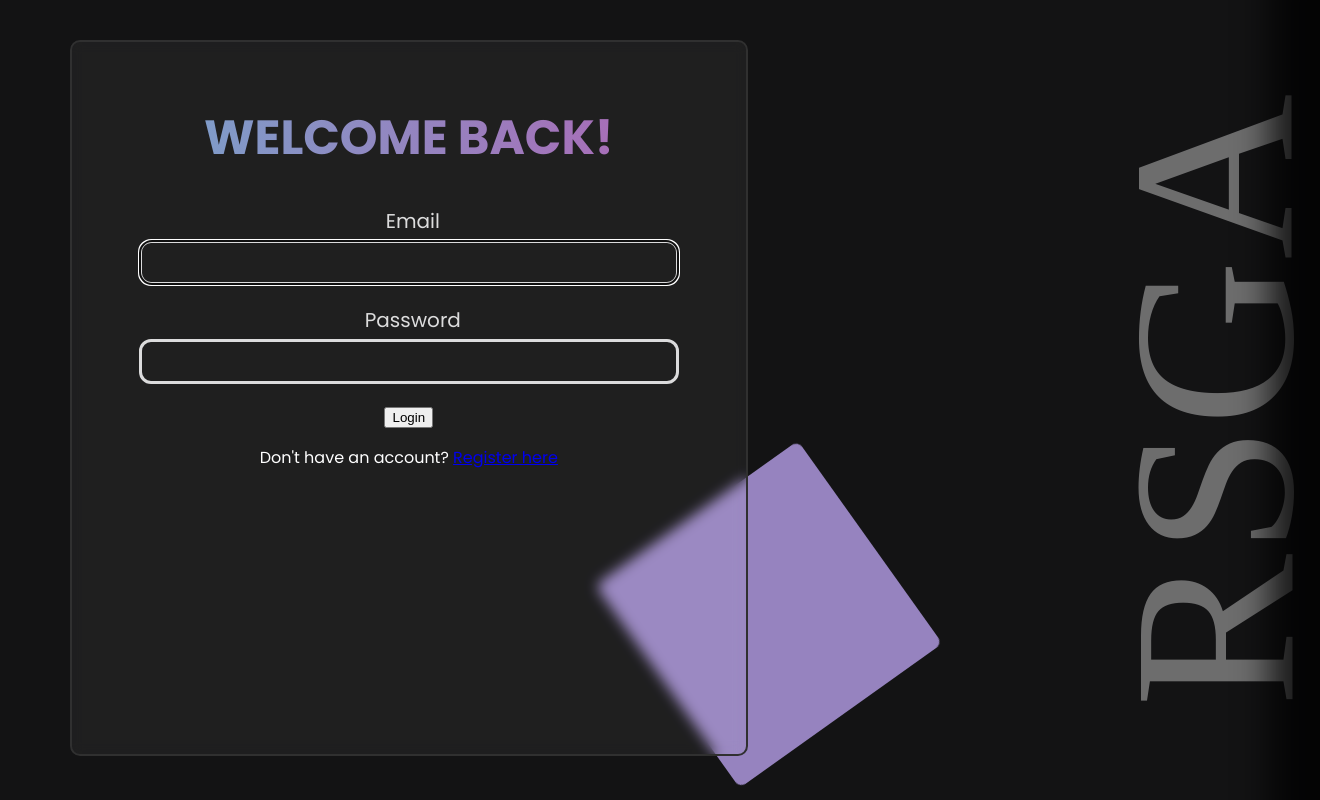
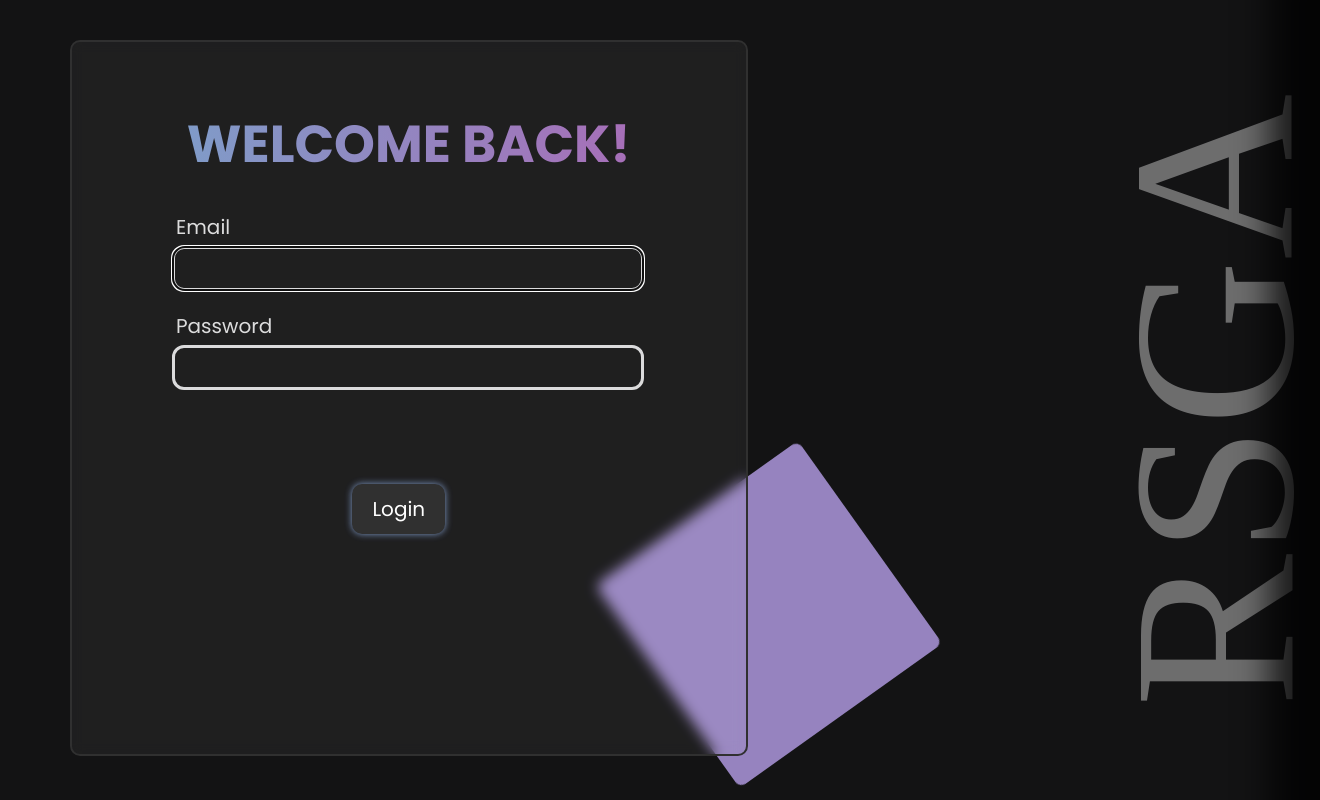
Before and after one commit to Shafif090/RSGA, a Flask app: page /login in a window 1320 px wide; the page is wider, and only the part inside the window is pictured. Run offline with Flask 3, Linux system fonts and the light colour scheme; some web fonts are replaced.

Commit message:
some tweaks

```diff
--- a/app.py
+++ b/app.py
@@ -61,7 +61,7 @@ def login():
         # Basic validation
         if not email:
             return apology("Must provide email", 403)
-        if not password:
+        elif not password:
             return apology("Must provide password", 403)
 
         user = Users.query.filter_by(email=email).first()
@@ -162,6 +162,18 @@ def dashboard():
     user = Users.query.get(user_id)
     return render_template("dashboard.html", user=user)
 
+@app.route("/leaderboard")
+def leaderboard():
+    return render_template("leaderboard.html")
+
+@app.route("/events")
+def events():
+    return render_template("events.html")
+
+@app.route("/about")
+def about():
+    return render_template("about.html")
+
 @app.route("/logout")
 def logout():
     session.clear()
--- a/static/authpage/auth.css
+++ b/static/authpage/auth.css
@@ -91,7 +91,7 @@ form {
   align-items: center;
 }
 form h1 {
-  font-size: 6vh;
+  font-size: 6.5vh;
   padding-top: 2vh;
   background: linear-gradient(to right, #809bc8 0%, #a76fb8 100%);
   -webkit-background-clip: text;
@@ -123,14 +123,16 @@ form input {
 form .personal-info,
 form .institution,
 form .social,
-form .finalizing {
+form .finalizing,
+form .login-form {
   padding: 16vh 12vh;
   position: absolute;
 }
 form .personal-info .btnContainer,
 form .institution .btnContainer,
 form .social .btnContainer,
-form .finalizing .btnContainer {
+form .finalizing .btnContainer,
+form .login-form .btnContainer {
   width: 100%;
   display: flex;
   justify-content: center;
@@ -139,11 +141,13 @@ form .finalizing .btnContainer {
 form .personal-info .btnContainer button,
 form .institution .btnContainer button,
 form .social .btnContainer button,
-form .finalizing .btnContainer button {
+form .finalizing .btnContainer button,
+form .login-form .btnContainer button {
   background-color: #303030;
   color: white;
   padding: 10px 20px;
   font-size: 20px;
+  font-family: "poppins";
   margin-top: 34px;
   margin-right: 20px;
   border: none;
@@ -171,4 +175,10 @@ form .institution .field-container .field {
   width: 48%;
   display: flex;
   flex-direction: column;
+}
+form .login-form {
+  padding-top: 12vw;
+}
+form .login-form .btnContainer {
+  padding-top: 3vw;
 }/*# sourceMappingURL=auth.css.map */
--- a/static/authpage/auth.scss
+++ b/static/authpage/auth.scss
@@ -112,7 +112,7 @@ form {
   align-items: center;
 
   h1 {
-    font-size: 6vh;
+    font-size: 6.5vh;
     padding-top: 2vh;
     background: linear-gradient(to right, $lightBlue 0%, $purple 100%);
     background-clip: text;
@@ -147,7 +147,8 @@ form {
   .personal-info,
   .institution,
   .social,
-  .finalizing {
+  .finalizing,
+  .login-form {
     padding: 16vh 12vh;
     position: absolute;
 
@@ -162,6 +163,7 @@ form {
         color: white;
         padding: 10px 20px;
         font-size: 20px;
+        font-family: "poppins";
         margin-top: 34px;
         margin-right: 20px;
         border: none;
@@ -198,4 +200,10 @@ form {
     }
 
   }
+  .login-form {
+    padding-top: 12vw;
+    .btnContainer {
+      padding-top: 3vw;
+    }
+  }
 }
--- a/static/landing/style.css
+++ b/static/landing/style.css
@@ -231,6 +231,10 @@ body {
   cursor: pointer;
   margin-bottom: 30px;
 }
+.mainContent .analysis .checkDashboardBtn a {
+  color: #FFFFFF;
+  text-decoration: none;
+}
 .mainContent .analysis .checkDashboardBtn svg {
   fill: white;
   width: 30px;
--- a/static/landing/style.scss
+++ b/static/landing/style.scss
@@ -277,6 +277,11 @@ body {
             cursor: pointer;
             margin-bottom: 30px;
 
+            a {
+                color: #FFFFFF;
+                text-decoration: none;
+            }
+
             svg {
                 fill: white;
                 width: 30px;
--- a/templates/index.html
+++ b/templates/index.html
@@ -89,8 +89,10 @@ RSGA
             <div class="chart" id="goalChart"></div>
             <div class="chart" id="assistChart"></div>
         </div>
+        <br>
+
         <button class="checkDashboardBtn">
-            <p>CHECK DASHBOARD</p>
+            <a href="/dashboard">CHECK DASHBOARD</a>
             <svg xmlns="http://www.w3.org/2000/svg" height="24px" viewBox="0 -960 960 960" width="24px"
                 fill="undefined">
                 <path
@@ -98,6 +100,7 @@ RSGA
             </svg>
         </button>
     </div>
+    <br>
 </div>
 <link rel="stylesheet" href="static/landing/style.css">
 <script src="https://cdn.jsdelivr.net/npm/apexcharts"></script>
--- a/templates/login.html
+++ b/templates/login.html
@@ -17,9 +17,10 @@
     <div class="shadow"></div>
     <div class="rect"></div>
 
-    <form action="/login" method="post" id="login-form">
+    <form action="/login" method="post">
         <h1>Welcome Back!</h1>
 
+        <div class="login-form">
             <!-- Email -->
             <label for="email">Email</label>
             <input autocomplete="off" class="email" name="email" type="email" id="email" required autofocus>
@@ -32,12 +33,8 @@
             <div class="btnContainer">
                 <button type="submit">Login</button>
             </div>
-
-        <!-- Optional: Link to Register -->
-        <p>Don't have an account? <a href="/register">Register here</a></p>
+        </div>
     </form>
-
-    <script src="static/authpage/script.js"></script>
 
 </body>
 
```
Also changed, not shown: 2 other files. Lines whose indentation alone changed are shown as unchanged.
